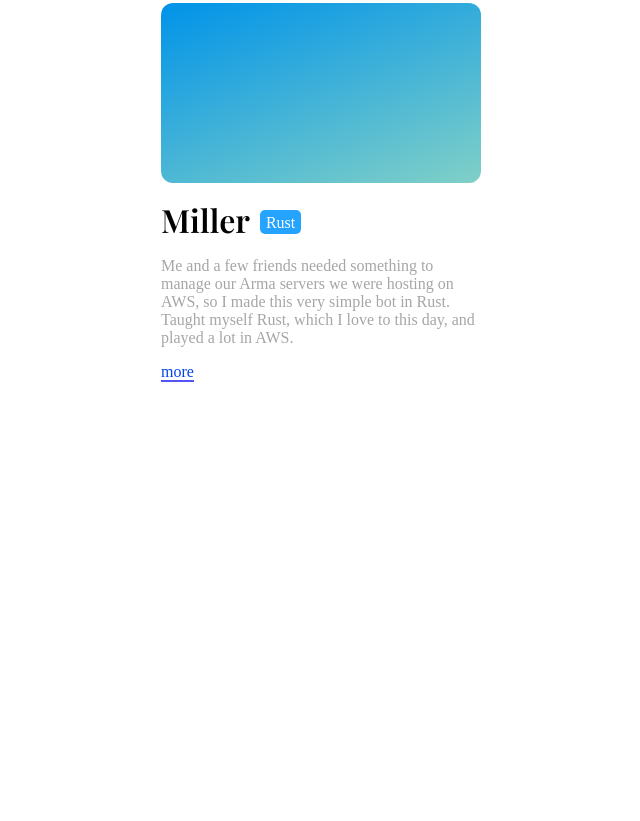
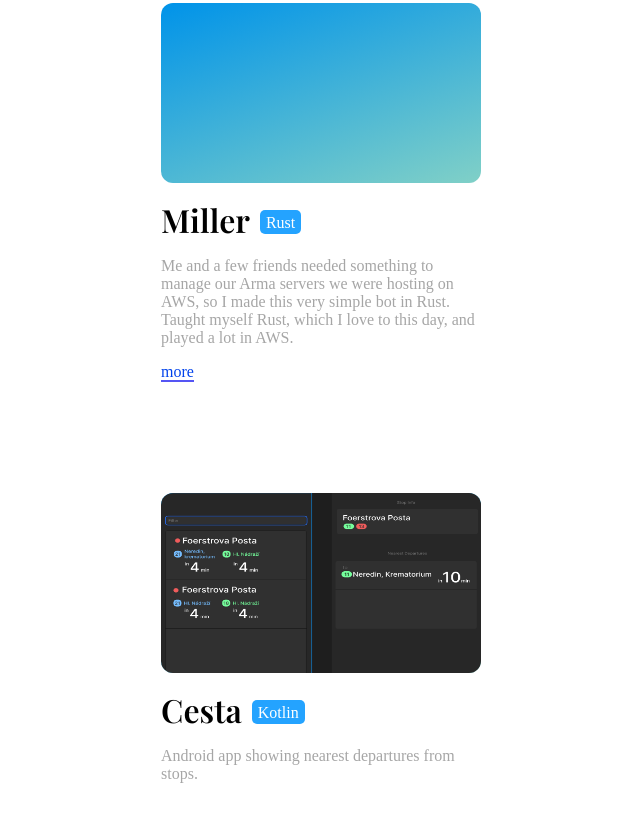
Before and after one commit to Bequen/bequen.github.io, a plain HTML site: page index.html in a window 1280 px wide. Shown: the part 1961-2782 px from the top of the page, without its empty margins (347-987 px from the left). Before the commit the page ends 2562 px from the top, so only its background shows below. Drawn offline with nearby package versions, Linux system fonts and the light colour scheme.

Commit message:
Cesta picture

```diff
--- a/index.html
+++ b/index.html
@@ -151,8 +151,8 @@
 <body>
     <div class="main">
         <div class="header">
-            <h1>Martin Slachta</h1>
-            <h3>Student of Palacky University</h3>
+            <h1>Martin Šlachta</h1>
+            <h3>Student of Palacký University</h3>
         </div>
         <div class="info">
             <div class="about">
@@ -225,6 +225,20 @@
                         </p>
                         <a href="https://github.com/Bequen/Miller" class="more">more</a>
                     </div>
+
+                    <div class="project">
+                        <div class="project-img">
+                            <img src="photo3.png" alt="">
+                        </div>
+                        <div class="name">
+                            <h3>Cesta</h3>
+                            <div class="tag">Kotlin</div>
+                        </div>
+                        <p>
+                            Android app showing nearest departures from stops.
+                        </p>
+
+                    </div>
                 </div>
             </div>
         </div>
```
Also changed, not shown: photo3.png (added).
